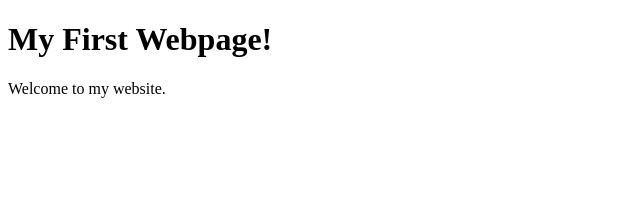
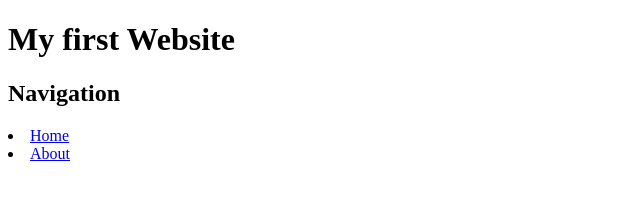
Before and after one commit to Joshv1782/My-First-Website, a plain HTML site: page index.html in a window 1280 px wide. Shown: the whole page, without its empty margins (0-640 px from the left). Drawn offline with Linux system fonts and the light colour scheme.

Commit message:
added headers and li

```diff
--- a/index.html
+++ b/index.html
@@ -7,11 +7,21 @@
         <meta author= "Josh VandenBrink">
         <meta name="viewport" content="width=device-width, initial-scale=1.0">
         <link rel="icon" href="img/favicon.png">
+        <link rel="stylesheet" href="./css/main.css">
+        <script src="./js/scripts.js"></script>
     </head>
     <body>
-        <h1> My First Webpage! </h1>
-        <p>
-        Welcome to my website.
-        </p>
+        <header>
+            <h1> My first Website</h1>
+            <nav>
+                <h2>Navigation</h2>
+                <li>
+                    <a href="./index.html">Home</a>
+                </li>
+                <li>
+                    <a href="./about.html">About</a>
+                </li>
+                <ul>
+            </nav>
     </body>
 </html>
```
